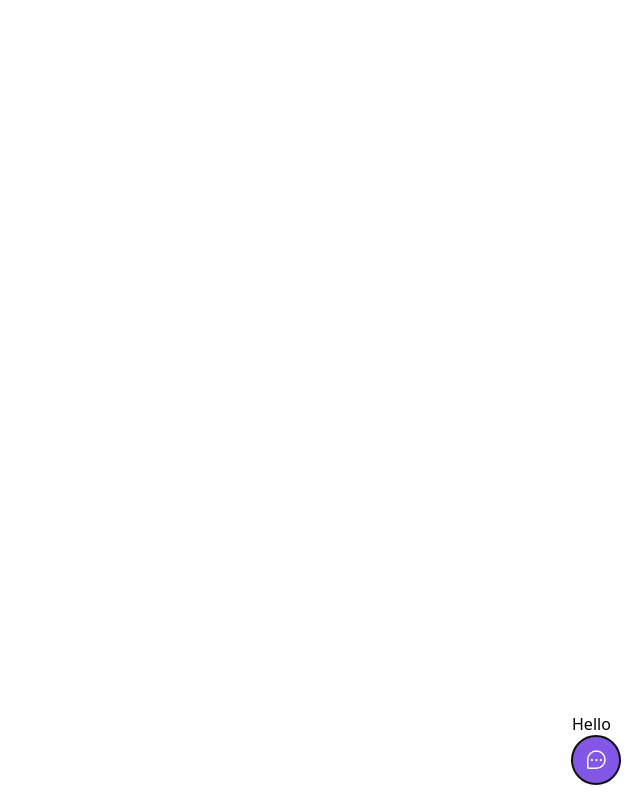
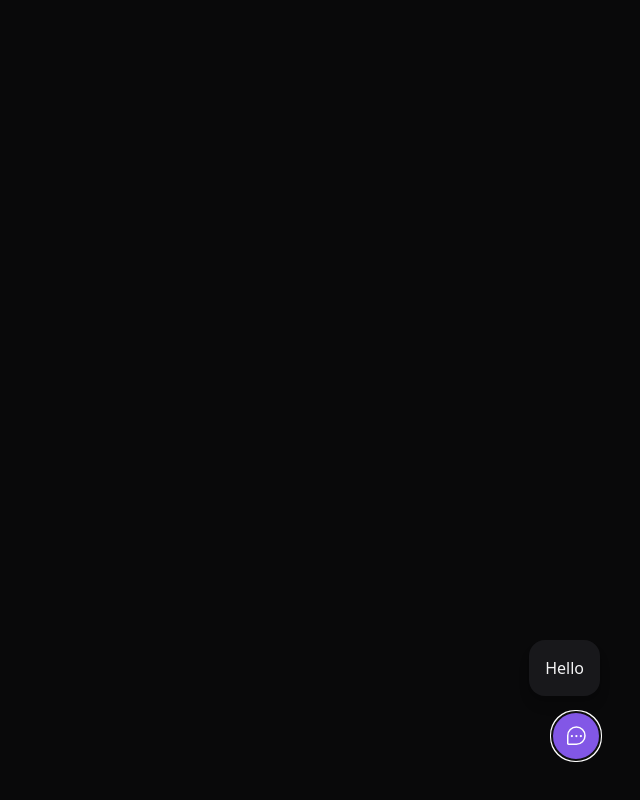
Before and after one commit to joaoperigo/nlw-feedback-react-app, a React (Vite) app in the folder web/: page / in a window 1280 px wide. Both pictures are taken after a click on the button "Feedback". Shown: the whole page, without its empty margins (640-1280 px from the left). Built offline with nearby package versions, Linux system fonts and the light colour scheme.

Commit message:
Tailwind media screen; Structure of WIdgetForm component

```diff
--- /dev/null
+++ b/web/src/components/WidgetForm.tsx
@@ -0,0 +1,7 @@
+export function WidgetForm() {
+    return (
+        <div className="bg-zinc-900 p-4 relative rounded-2xl mb-4 flex flex-col items-center shadow-lg w-[calc(100vw-2rem)] md:w-auto">
+            Hello
+        </div>
+    );
+}
--- a/web/src/components/widget.tsx
+++ b/web/src/components/widget.tsx
@@ -1,12 +1,15 @@
 import { ChatTeardropDots } from 'phosphor-react'
 import { Popover } from '@headlessui/react'
+import { WidgetForm } from './WidgetForm'
 
 
 export function Widget() {
 
     return (
-        <Popover className="absolute bottom-4 right-5">
-            <Popover.Panel>Hello</Popover.Panel>
+        <Popover className="absolute bottom-4 right-4 md:bottom-10 md:right-10 flex flex-col items-end">
+            <Popover.Panel>
+                <WidgetForm />
+            </Popover.Panel>
             <Popover.Button className="bg-brand-500 rounded-full px-3 h-12 text-white flex items-center group">
                 <ChatTeardropDots className="w-6 h-6"/>
 
--- a/web/src/global.css
+++ b/web/src/global.css
@@ -2,6 +2,6 @@
 @tailwind components;
 @tailwind utilities;
 
-/* .button { // only to show that way to do
-    @apply bg-violet-800 px-4 h-10 rounded text-violet-100;
-} */
+body {
+    @apply bg-[#09090A] text-zinc-100;
+}
```
